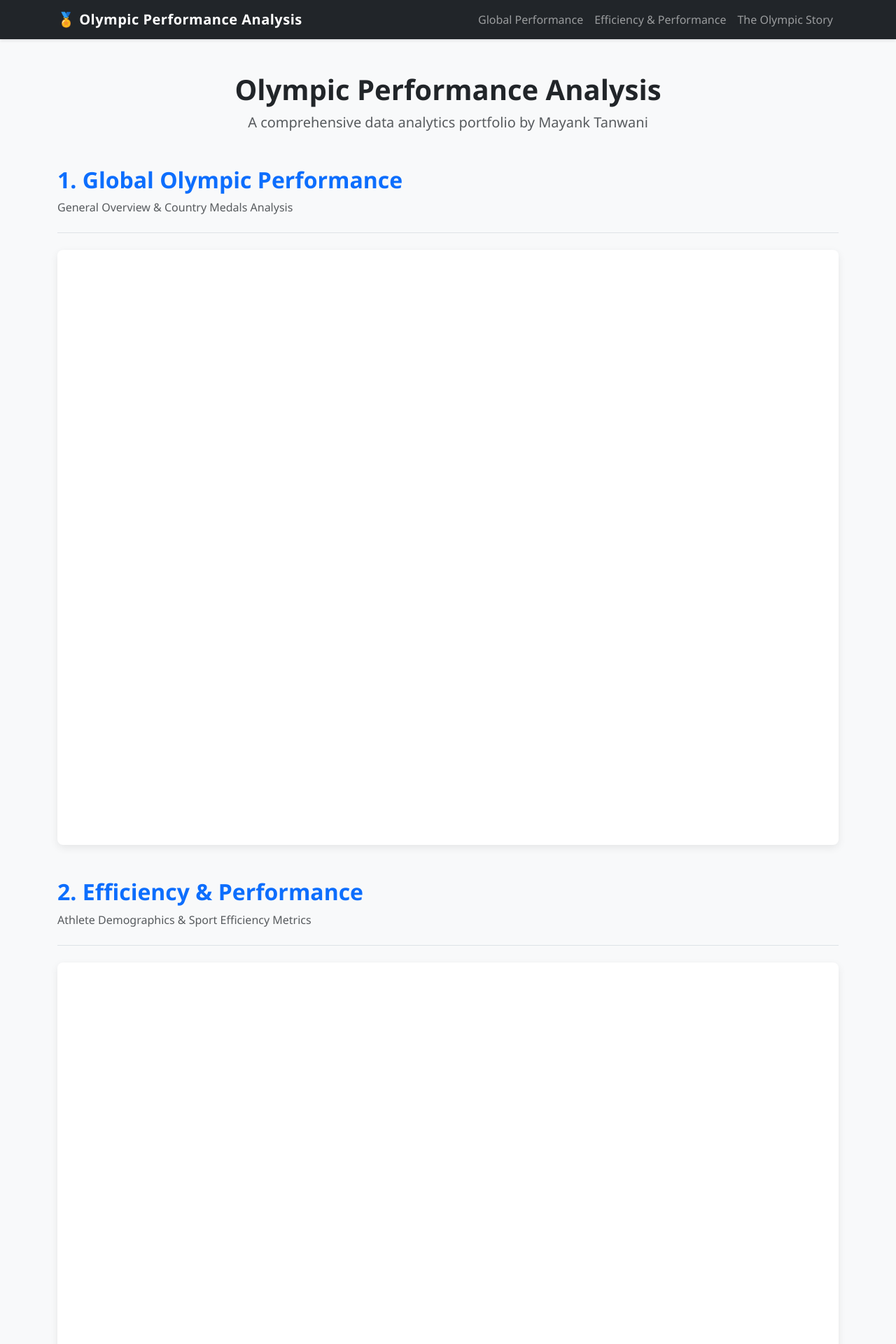
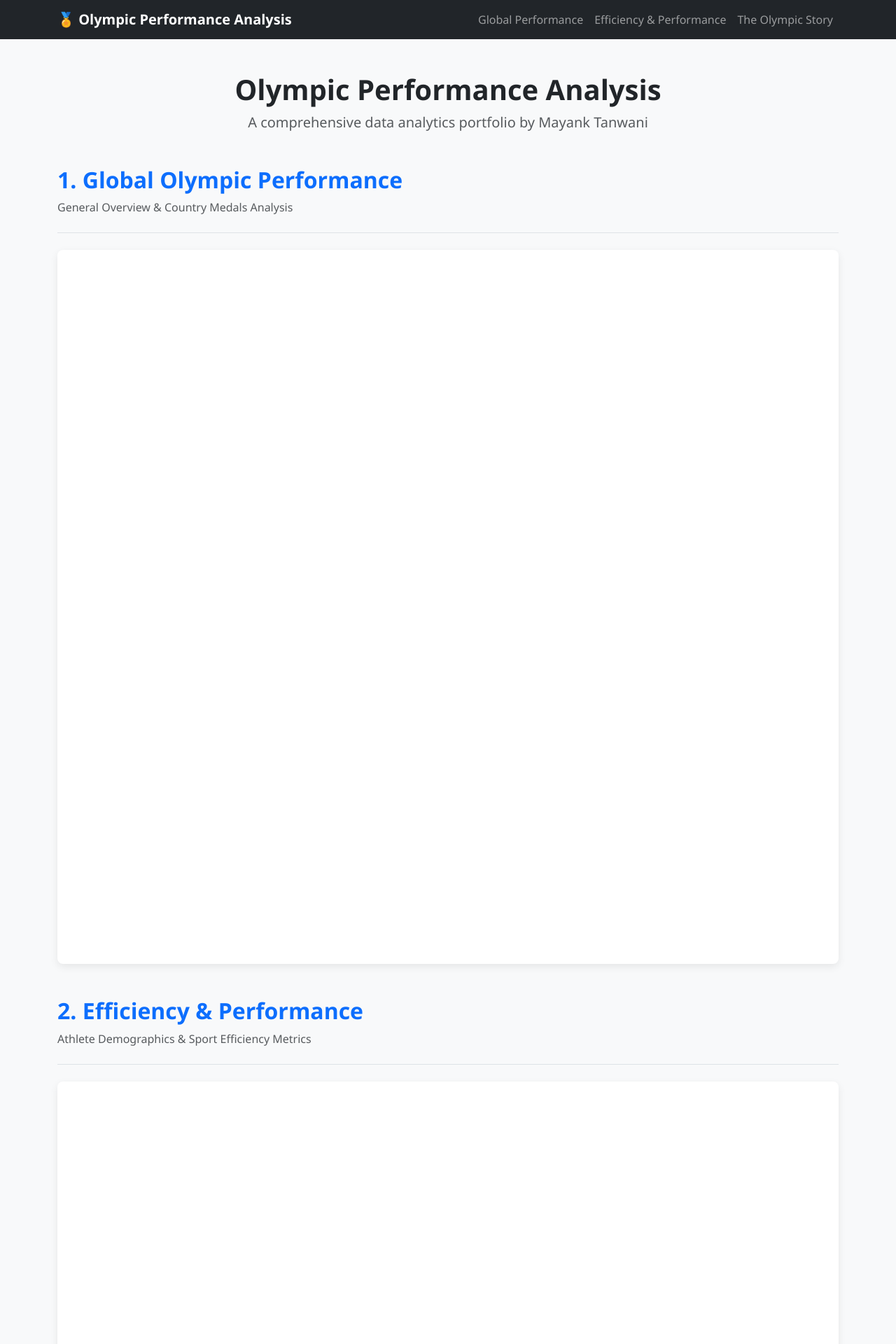
Before and after one commit to mtanwani353-blip/olympic-performance-analysis, a Flask app: page / in a window 1280 px wide. Shown: the top 1920 px of the page at 70% size. Run offline with Flask 3, Linux system fonts and the light colour scheme; some libraries are stand-ins or nearby versions.

Commit message:
Refactor CSS for .viz-container and iframe
Adjusted padding and dimensions for .viz-container and iframe.

```diff
--- a/static/css/style.css
+++ b/static/css/style.css
@@ -4,18 +4,18 @@ body {
   color: #212529;
 }
 
-.navbar {
-  box-shadow: 0 2px 4px rgba(0,0,0,0.1);
-}
-
-.navbar-brand {
-  letter-spacing: 0.5px;
-}
-
 .viz-container {
   background: #ffffff;
   border-radius: 8px;
   box-shadow: 0 4px 12px rgba(0, 0, 0, 0.08);
-  padding: 15px;
-  min-height: 850px;
+  padding: 10px;
+  width: 100%;
+  min-height: 1020px;
+  overflow-x: auto; /* Adds horizontal scroll bar if dashboard width exceeds screen size */
+  overflow-y: hidden;
 }
+
+iframe {
+  width: 100% !important;
+  min-height: 1000px !important;
+}
```
